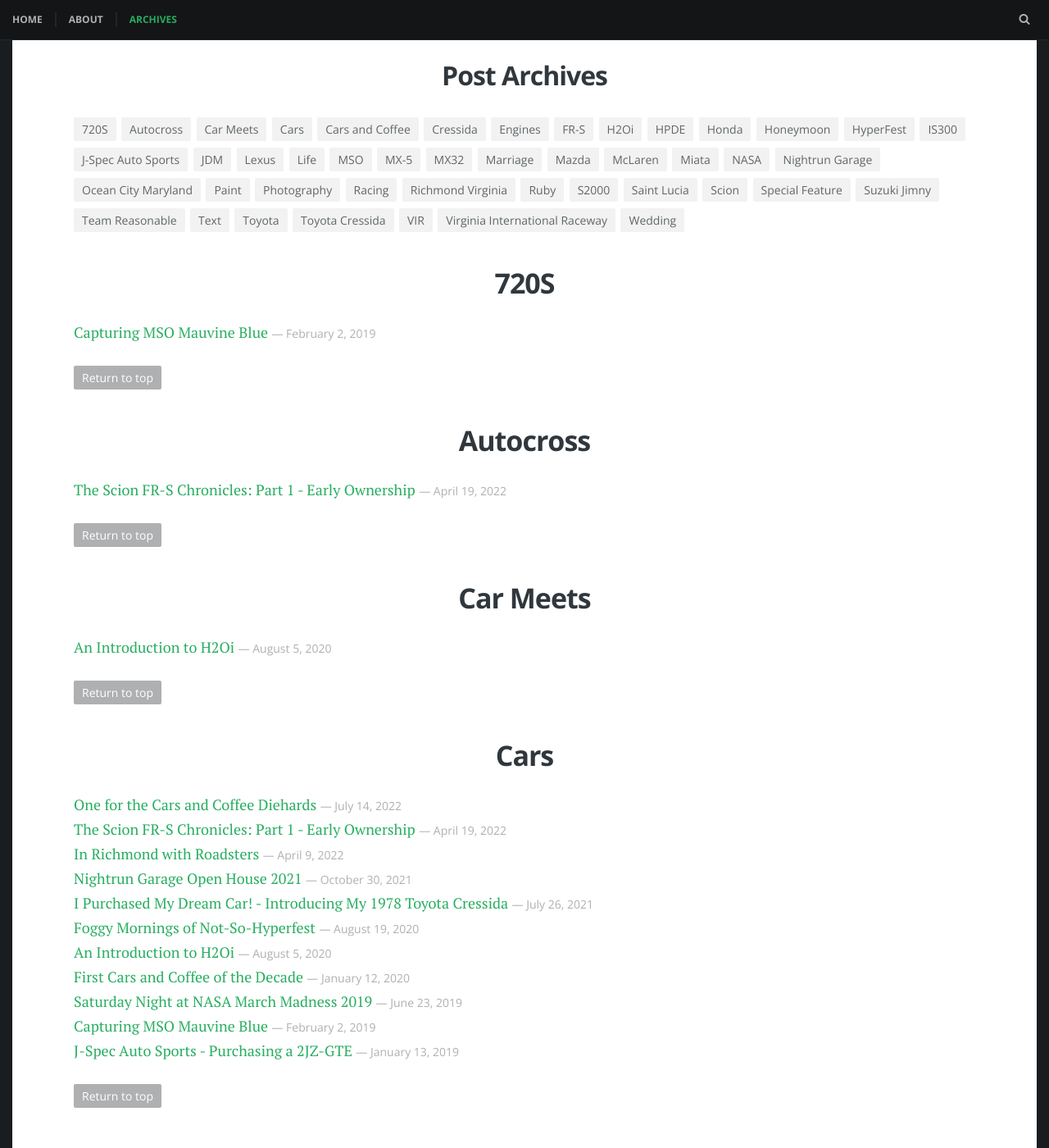
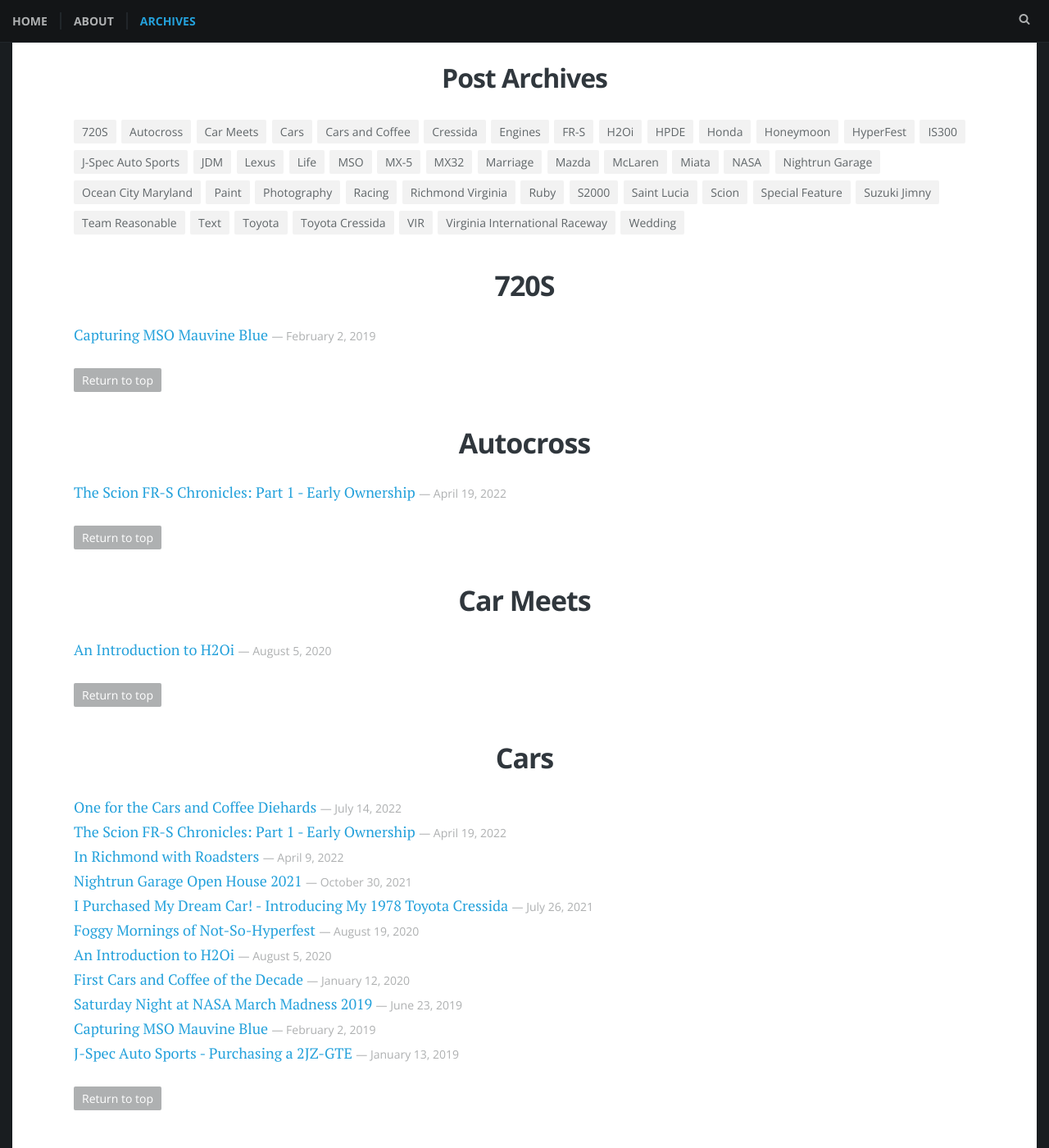
Before and after one commit to gkubed/gkubed.github.io, a Jekyll site: the page built from tags/index.html, in a window 1280 px wide and 1400 px high. Shown: the whole window at 82% size. Built offline with Jekyll 4.4.1, drawn with Linux system fonts in a browser that asks for light colours; some web fonts are replaced.

Commit message:
Recolor to blue accents and make navigation text larger

```diff
--- a/_sass/_variables.scss
+++ b/_sass/_variables.scss
@@ -4,4 +4,5 @@
 $heading-font : $alt-font;
 
 // Colors
-$accent-color : #27ae60;
+// $accent-color : #27ae60;
+$accent-color : #24a1db;
--- a/css/main.scss
+++ b/css/main.scss
@@ -73,7 +73,7 @@
 }
 
 .nav-menu {
-    font: bold 12px/1.5 $alt-font;
+    font: bold 14px/1.5 $alt-font;
     padding-right: 60px;
     text-transform: uppercase;
     ul {
@@ -326,7 +326,7 @@
 
 .post {
     background: #fff;
-    margin-top: 49px; // Added due to overlap
+    margin-top: 52px; // Added due to overlap
     margin-bottom: 0px; //60px
 }
 
```
